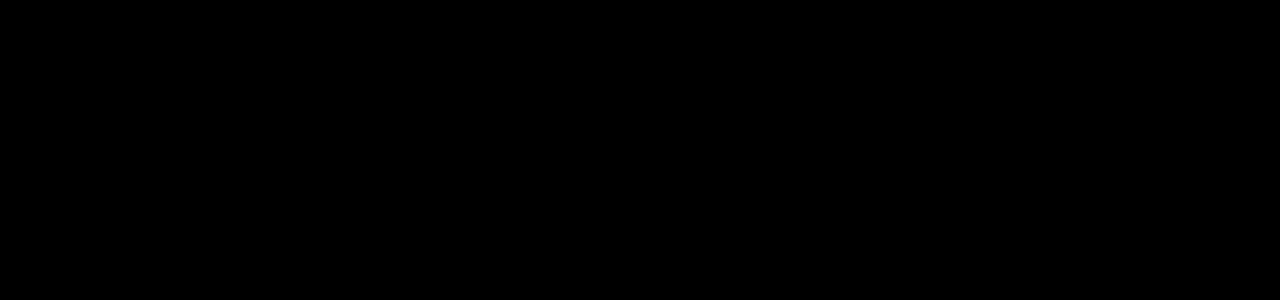
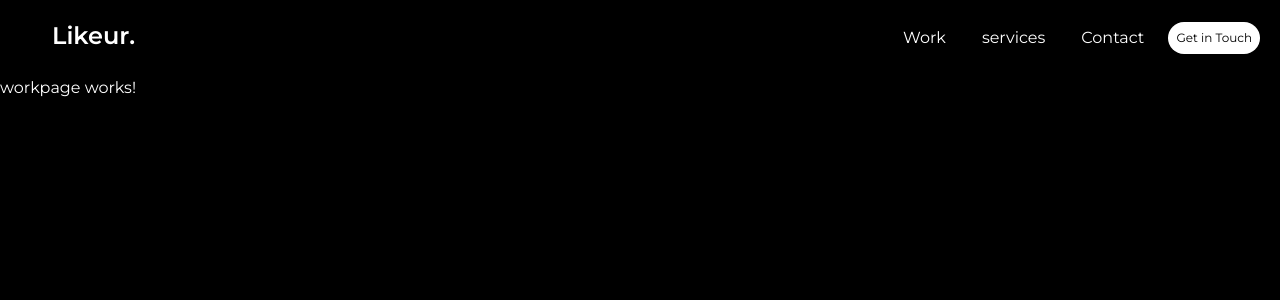
Before and after one commit to Likeur/my_creative_portfolio, an Angular app: page /work in a window 1280 px wide. Shown: the top 300 px of the page. Built offline with nearby package versions, Linux system fonts and the light colour scheme.

Commit message:
add service page

```diff
--- /dev/null
+++ b/src/app/pages/servicepage/servicepage.component.html
@@ -0,0 +1 @@
+<p>servicepage works!</p>
--- /dev/null
+++ b/src/app/pages/servicepage/servicepage.component.ts
@@ -0,0 +1,13 @@
+import { Component } from '@angular/core';
+import { CommonModule } from '@angular/common';
+
+@Component({
+  selector: 'app-servicepage',
+  standalone: true,
+  imports: [CommonModule],
+  templateUrl: './servicepage.component.html',
+  styles: ``
+})
+export class ServicepageComponent {
+
+}
--- a/src/app/pages/workpage/workpage.component.html
+++ b/src/app/pages/workpage/workpage.component.html
@@ -1 +1,2 @@
-<p>workpage works!</p>
+<app-navbar />
+<p class="text-white">workpage works!</p>
--- a/src/app/pages/workpage/workpage.component.ts
+++ b/src/app/pages/workpage/workpage.component.ts
@@ -1,10 +1,11 @@
 import { Component } from '@angular/core';
 import { CommonModule } from '@angular/common';
+import { NavbarComponent } from '../../components/navbar/navbar.component';
 
 @Component({
   selector: 'app-workpage',
   standalone: true,
-  imports: [CommonModule],
+  imports: [CommonModule, NavbarComponent],
   templateUrl: './workpage.component.html',
   styles: ``
 })
```
